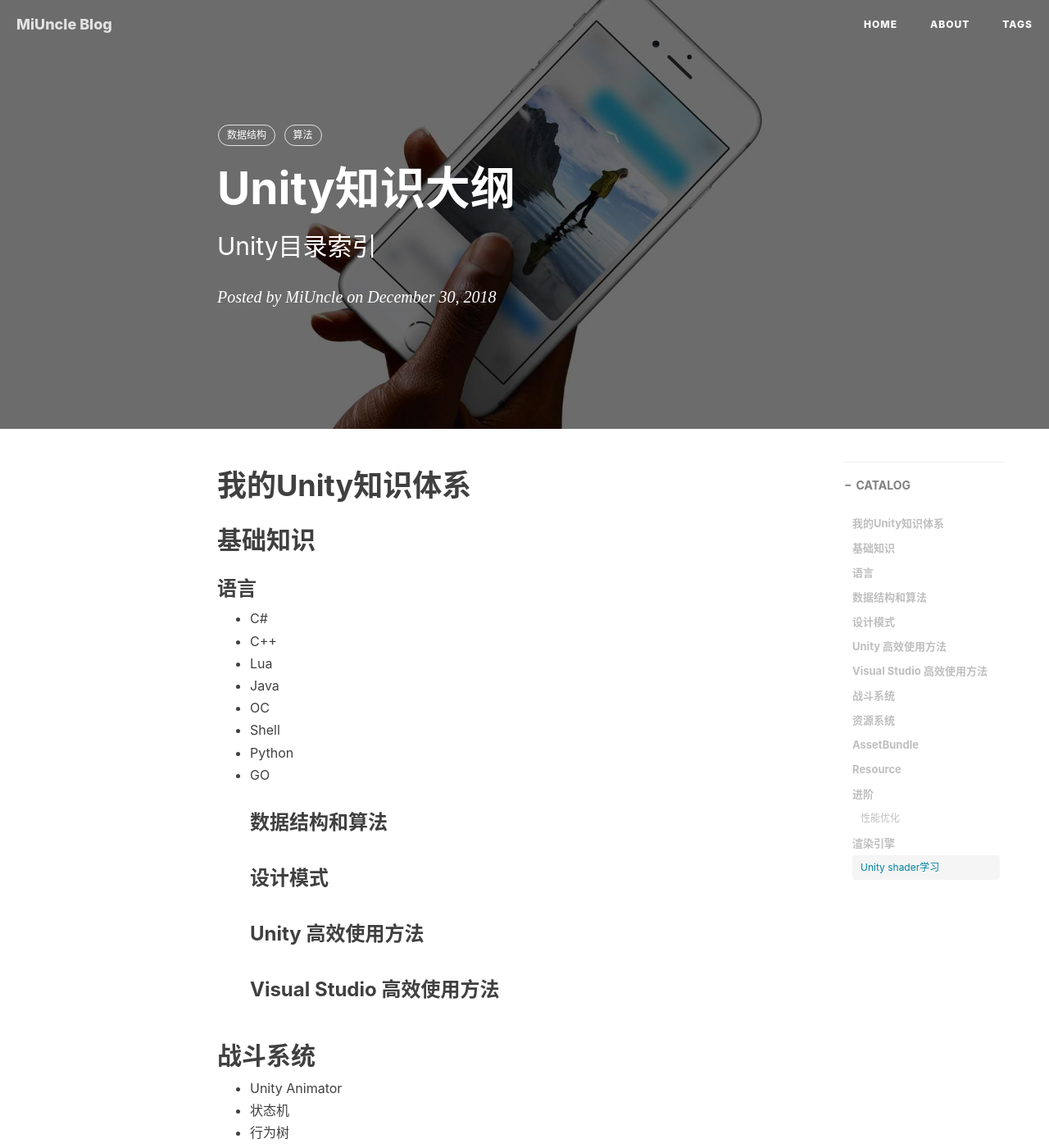
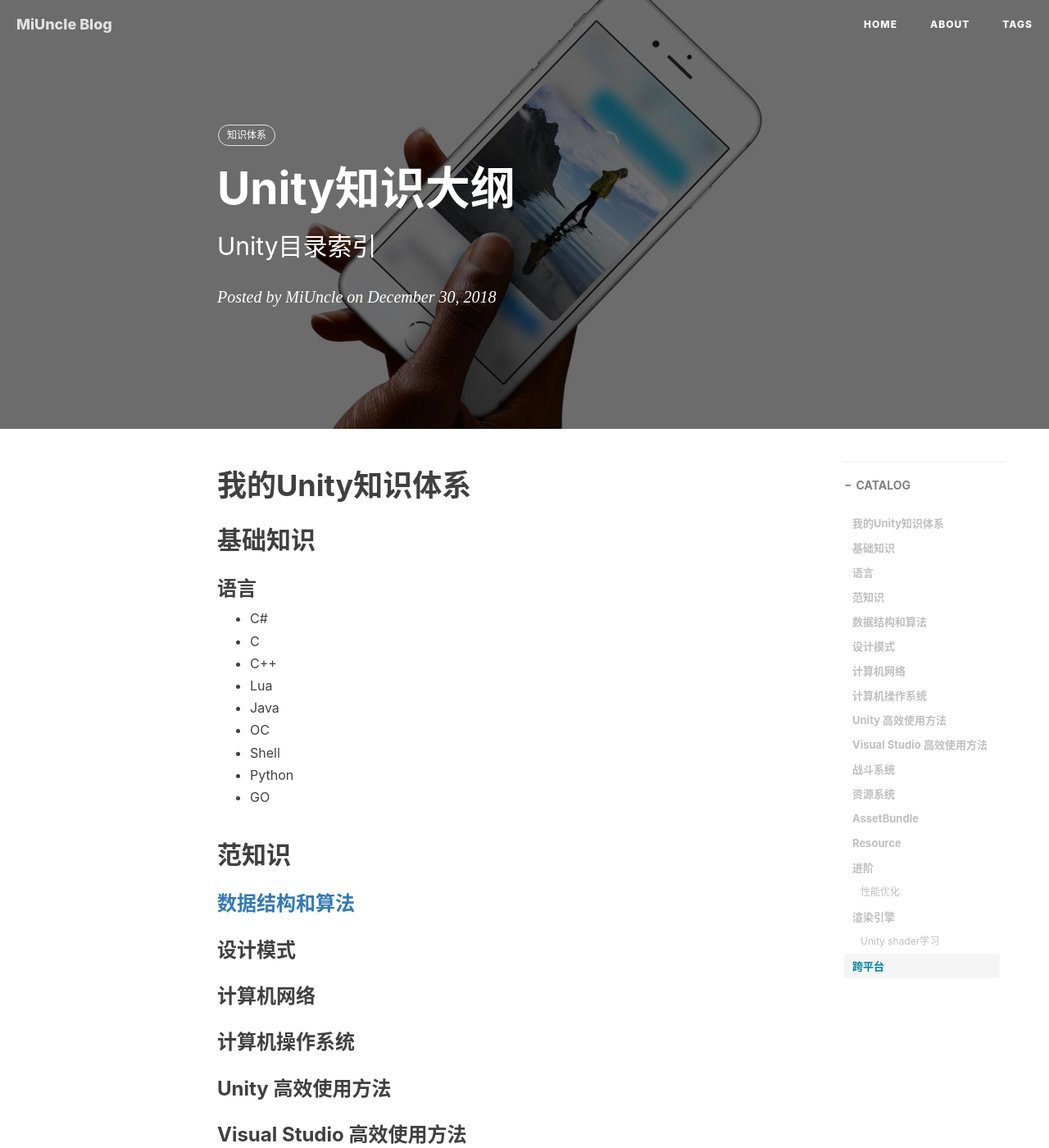
Before and after one commit to DuPrince/DuPrince.github.io, a Jekyll site: the page built from _posts/2018-12-30-我的Unity 知识体系 .md, in a window 1280 px wide and 1400 px high. Shown: the whole window at 82% size. Built offline with Jekyll 4.4.1, drawn with Linux system fonts in a browser that asks for light colours; nearby versions of some CDN libraries; comment, search, counter and statistics services are not loaded.

Commit message:
更新Unity 知识体系

```diff
--- a/_posts/2018-12-30-我的Unity 知识体系 .md
+++ b/_posts/2018-12-30-我的Unity 知识体系 .md
@@ -7,9 +7,7 @@ author:     MiUncle
 header-img: img/post-bg-ios9-web.jpg
 catalog: true
 tags:
-    - 数据结构
-    - 算法
-
+    - 知识体系
 ---
 
 # 我的Unity知识体系
@@ -17,6 +15,7 @@ tags:
 ## 基础知识
 ### 语言
 - C#
+- C
 - C++
 - Lua
 - Java
@@ -24,8 +23,12 @@ tags:
 - Shell
 - Python
 - GO
-### 数据结构和算法
+
+## 范知识
+### [数据结构和算法][1]
 ### 设计模式
+### 计算机网络
+### 计算机操作系统
 ### Unity 高效使用方法
 ### Visual Studio 高效使用方法
 
@@ -48,6 +51,8 @@ tags:
 
 ## 渲染引擎
 #### Unity shader学习
-##跨平台
+## 跨平台
 -  Android
 -  iOS
+
+[1]: https://www.kaifone.com/2018/11/04/%E7%AE%97%E6%B3%95%E5%92%8C%E6%95%B0%E6%8D%AE%E7%BB%93%E6%9E%84%E5%A4%A7%E7%BA%B2/ "数据结构和算法目录"
```
